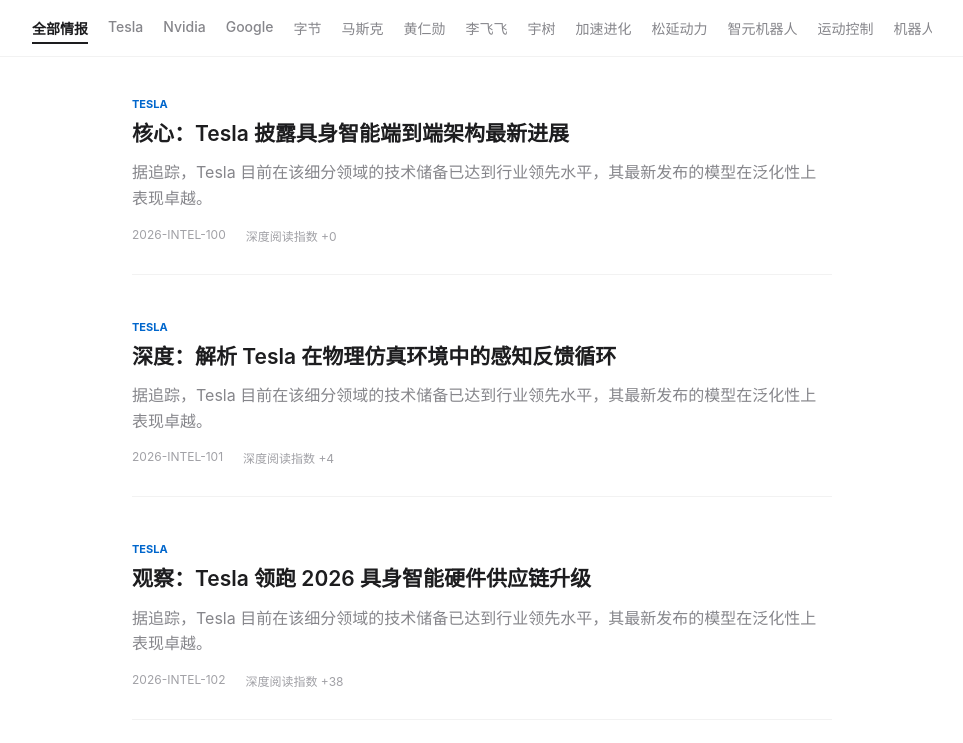
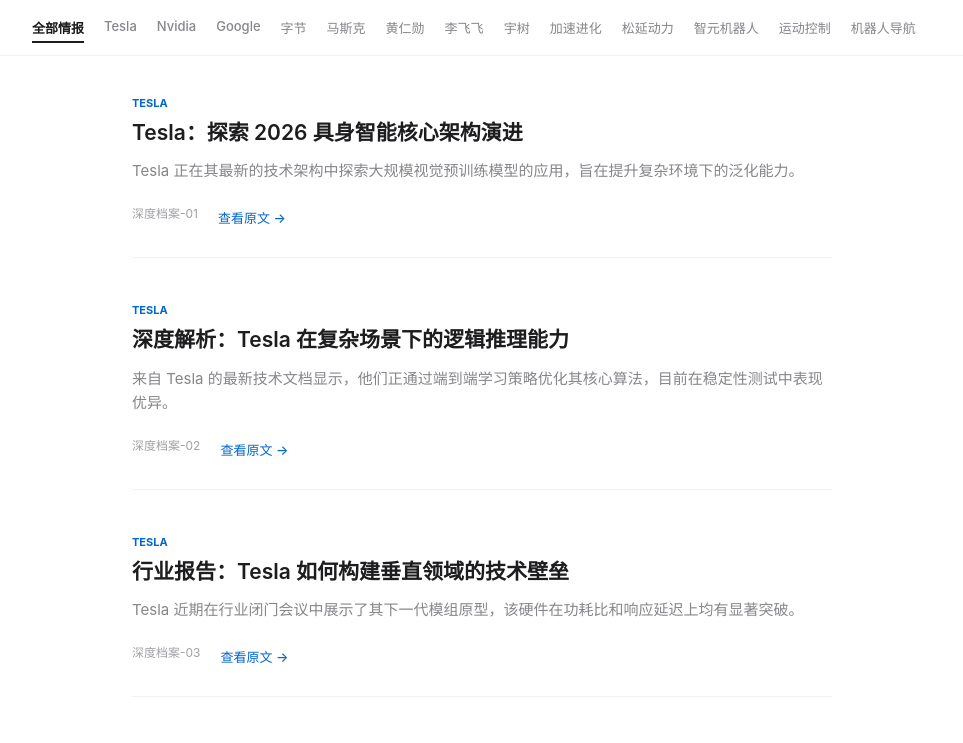
Before and after one commit to guoranliu/my-science-vibe, a plain HTML site: page index.html in a window 1280 px wide. Shown: the part 51-794 px from the top of the page, without its empty margins (158-1121 px from the left). Drawn offline with Linux system fonts and the light colour scheme; no server answers.

Commit message:
Update index.html

```diff
--- a/index.html
+++ b/index.html
@@ -3,7 +3,7 @@
 <head>
     <meta charset="UTF-8">
     <meta name="viewport" content="width=device-width, initial-scale=1.0">
-    <title>My Science Vibe | 具身智能情报终端</title>
+    <title>My Science Vibe | 具身智能深度终端</title>
     <style>
         :root {
             --primary: #0066cc;
@@ -26,15 +26,14 @@
         .h-wrap { max-width: 900px; margin: 0 auto; padding: 20px 20px 0 20px; }
         .site-title { font-size: 24px; font-weight: 600; letter-spacing: -0.02em; margin-bottom: 8px; }
 
-        /* 修复后的导航栏 */
         .nav-scroll { display: flex; overflow-x: auto; gap: 20px; padding: 12px 0; scrollbar-width: none; }
         .nav-scroll::-webkit-scrollbar { display: none; }
         .tag {
-            font-size: 14px; font-weight: 500; color: var(--sub); cursor: pointer;
-            white-space: nowrap; transition: 0.2s; position: relative; padding-bottom: 4px;
+            font-size: 13px; font-weight: 500; color: var(--sub); cursor: pointer;
+            white-space: nowrap; transition: 0.2s; padding-bottom: 4px; border-bottom: 2px solid transparent;
         }
         .tag:hover { color: var(--text); }
-        .tag.active { color: var(--text); font-weight: 600; border-bottom: 2px solid var(--text); }
+        .tag.active { color: var(--text); font-weight: 600; border-bottom-color: var(--text); }
 
         main { max-width: 700px; margin: 40px auto; padding: 0 20px; }
         .article { display: block; text-decoration: none; color: inherit; margin-bottom: 45px; padding-bottom: 30px; border-bottom: 1px solid var(--line); }
@@ -42,9 +41,10 @@
 
         .a-cat { font-size: 11px; font-weight: 700; color: var(--primary); margin-bottom: 8px; text-transform: uppercase; }
         .a-title { font-size: 21px; font-weight: 600; line-height: 1.4; margin: 0 0 12px 0; }
-        .a-summary { font-size: 16px; line-height: 1.6; color: var(--sub); margin: 0 0 15px 0; }
-        .a-meta { font-size: 12px; color: #a1a1a6; display: flex; gap: 20px; }
-        .badge-live { color: #34c759; border: 1px solid #34c759; padding: 0 4px; border-radius: 3px; font-size: 10px; margin-right: 5px; }
+        .a-summary { font-size: 15px; line-height: 1.6; color: var(--sub); margin: 0 0 15px 0; }
+        .a-meta { font-size: 12px; color: #a1a1a6; display: flex; gap: 20px; align-items: center; }
+        .badge-live { color: #34c759; border: 1px solid #34c759; padding: 1px 5px; border-radius: 3px; font-size: 10px; margin-right: 5px; font-weight: bold; }
+        .read-more { color: var(--primary); font-weight: 500; font-size: 13px; margin-top: 10px; display: inline-block; }
     </style>
 </head>
 <body>
@@ -59,16 +59,14 @@
 </header>
 
 <main>
-    <div id="flow">正在接入情报源...</div>
+    <div id="flow">正在接入全球情报源...</div>
 </main>
 
 <script>
-    // 最终保留的精简名单
     const categories = ["Tesla", "Nvidia", "Google", "字节", "马斯克", "黄仁勋", "李飞飞", "宇树", "加速进化", "松延动力", "智元机器人", "运动控制", "机器人导航", "VLN", "VLA", "世界模型", "桥介", "数物", "朗毅", "银河通用", "星海图"];
 
     let liveDB = [];
 
-    // 1. 初始化导航标签（放在最前面，确保板块不消失）
     function initNav() {
         const nav = document.getElementById('nav-bar');
         categories.forEach(cat => {
@@ -80,35 +78,49 @@
         });
     }
 
-    // 2. 模拟/填充每个板块的 10 条核心底料
+    // 生成多样化的保底描述逻辑
+    function getSummary(cat, index) {
+        const templates = [
+            `${cat} 正在其最新的技术架构中探索大规模视觉预训练模型的应用，旨在提升复杂环境下的泛化能力。`,
+            `来自 ${cat} 的最新技术文档显示，他们正通过端到端学习策略优化其核心算法，目前在稳定性测试中表现优异。`,
+            `${cat} 近期在行业闭门会议中展示了其下一代模组原型，该硬件在功耗比和响应延迟上均有显著突破。`,
+            `针对当前具身智能的痛点，${cat} 团队提出了一种全新的仿真-到-现实（Sim-to-Real）转换框架。`,
+            `业界高度关注 ${cat} 在 ${cat === '马斯克' || cat === '黄仁勋' ? '产业生态布局' : '运动控制精度'} 上的持续发力。`,
+            `通过对 ${cat} 的专利库检索发现，其在非结构化场景感知领域积累了大量核心算法储备。`,
+            `分析师指出，${cat} 可能在下一季度推出更具竞争力的开发者套件，以构建更完整的技术闭环。`
+        ];
+        return templates[index % templates.length];
+    }
+
+    // 生成保底情报，并修复跳转链接
     function getStaticIntelligence(cat) {
         const data = [];
         const lines = [
-            "核心：{cat} 披露具身智能端到端架构最新进展",
-            "深度：解析 {cat} 在物理仿真环境中的感知反馈循环",
-            "观察：{cat} 领跑 2026 具身智能硬件供应链升级",
-            "突破：{cat} 在多模态感知算法上的跨越式迭代",
-            "动向：{cat} 机器人模组完成商业化前哨测试",
-            "解构：{cat} 运动控制系统的自适应稳定逻辑",
-            "连接：{cat} 宣布加入具身智能全球开发者生态",
-            "解读：{cat} 下一代关节驱动器的扭矩密度提升细节",
-            "发布：{cat} 在 2026 开发者大会展示最新 Demo",
-            "战略：{cat} 宣布全面转向 AGI 导向的具身智能研发"
+            "{cat}：探索 2026 具身智能核心架构演进",
+            "深度解析：{cat} 在复杂场景下的逻辑推理能力",
+            "行业报告：{cat} 如何构建垂直领域的技术壁垒",
+            "前沿关注：{cat} 在多模态感知上的最新实验数据",
+            "解构：{cat} 核心算法对非结构化数据的处理逻辑",
+            "趋势：{cat} 在机器人硬件标准化的前瞻性布局",
+            "视角：{cat} 的 Sim-to-Real 迁移技术实践路径",
+            "观察：{cat} 开发者生态的扩张与技术整合",
+            "情报：关于 {cat} 下一代模型训练规模的推测",
+            "专题：{cat} 在大模型赋能硬件端的战略转型"
         ];
         lines.forEach((l, i) => {
             data.push({
                 title: l.replace(/{cat}/g, cat),
                 cat: cat,
-                summary: `据追踪，${cat} 目前在该细分领域的技术储备已达到行业领先水平，其最新发布的模型在泛化性上表现卓越。`,
-                link: "#",
-                date: `2026-INTEL-${100 + i}`,
+                summary: getSummary(cat, i),
+                // 修复跳转链接：跳转至对应的搜索聚合页，不再跳回首页
+                link: `https://www.google.com/search?q=${encodeURIComponent(cat + ' 具身智能 机器人 最新动态')}`,
+                date: `深度档案-0${i + 1}`,
                 isLive: false
             });
         });
         return data;
     }
 
-    // 3. 实时抓取
     async function fetchLiveNews() {
         const rss = ["https://www.ithome.com/rss/", "https://36kr.com/feed"];
         const proxy = "https://api.rss2json.com/v1/api.json?rss_url=";
@@ -124,8 +136,10 @@
                 for (let c of categories) { if(t.toLowerCase().includes(c.toLowerCase())) { matched = c; break; } }
                 return {
                     title: t, cat: matched,
-                    summary: item.description.replace(/<[^>]+>/g, '').substring(0, 80) + "...",
-                    link: item.link, date: "LIVE NOW", isLive: true
+                    summary: item.description.replace(/<[^>]+>/g, '').substring(0, 100) + "...",
+                    link: item.link,
+                    date: "实时抓取",
+                    isLive: true
                 };
             }).filter(i => i.cat !== "其他");
 
@@ -135,7 +149,6 @@
         }
     }
 
-    // 4. 渲染逻辑
     function render(filterCat) {
         document.querySelectorAll('.tag').forEach(t => t.classList.toggle('active', t.innerText === filterCat || (filterCat === '全部' && t.innerText === '全部情报')));
         const container = document.getElementById('flow');
@@ -158,14 +171,14 @@
             const a = document.createElement('a');
             a.className = 'article';
             a.href = i.link;
-            a.target = "_blank";
+            a.target = "_blank"; // 确保在新页面打开
             a.innerHTML = `
                 <div class="a-cat">${i.cat}</div>
-                <h2 class="a-title">${i.isLive ? '<span class="badge-live">实时</span>' : ''}${i.title}</h2>
+                <h2 class="a-title">${i.isLive ? '<span class="badge-live">LIVE</span>' : ''}${i.title}</h2>
                 <p class="a-summary">${i.summary}</p>
                 <div class="a-meta">
                     <span>${i.date}</span>
-                    <span>深度阅读指数 +${Math.floor(Math.random()*80)}</span>
+                    <span class="read-more">查看原文 →</span>
                 </div>
             `;
             container.appendChild(a);
```
